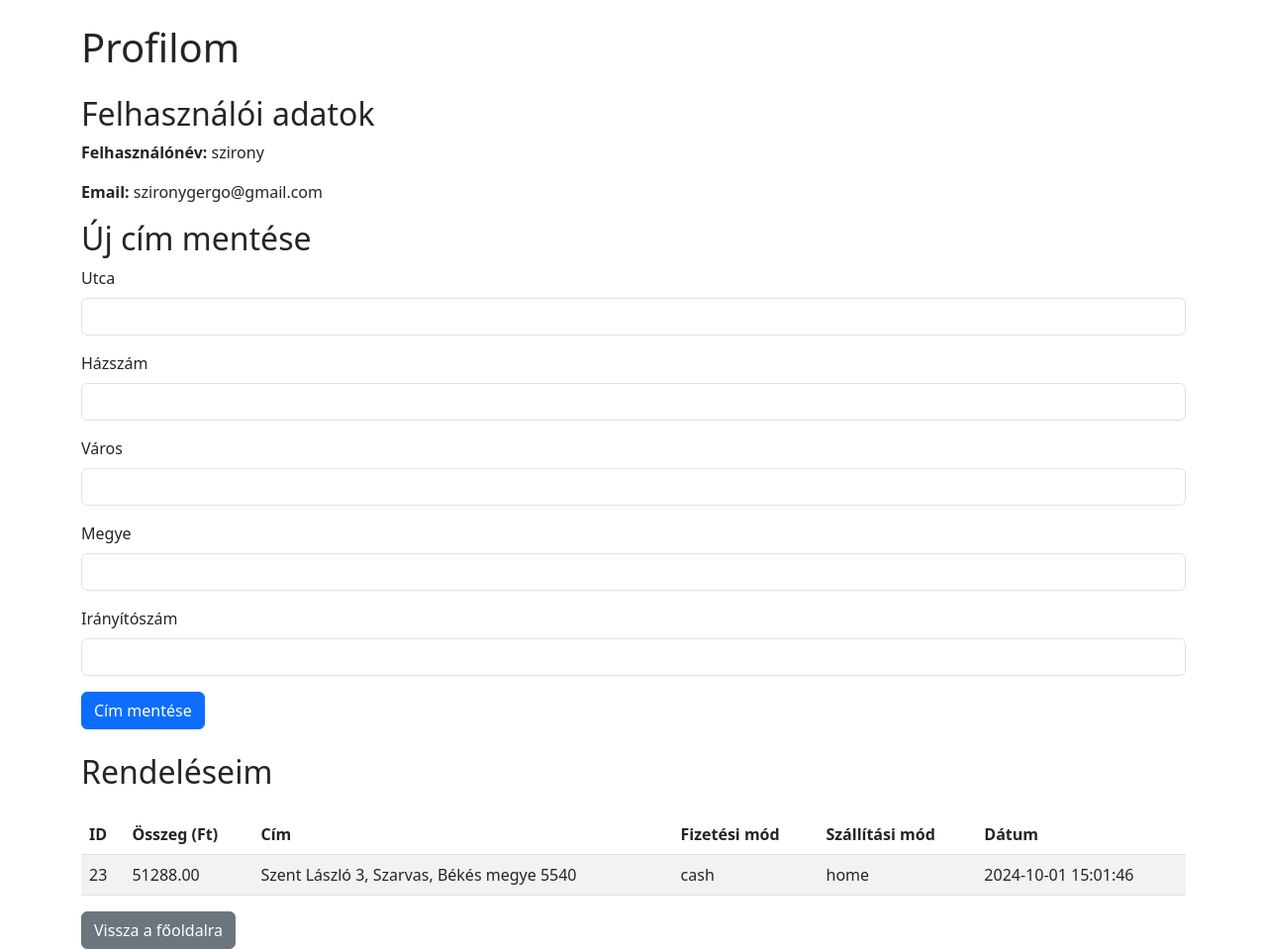
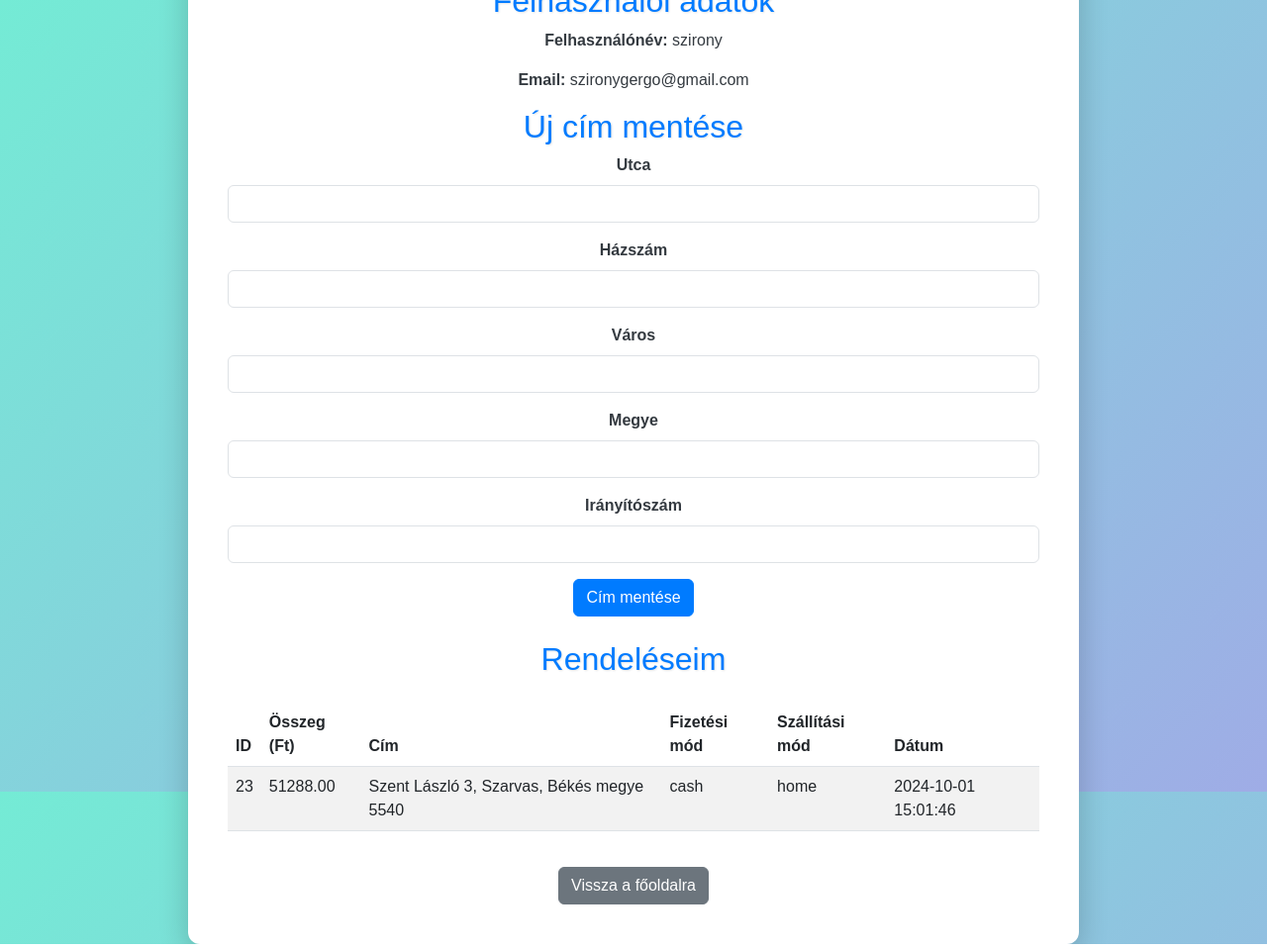
Before and after one commit to Ferfo1/ikt-shop, a PHP site: page /profile.php in a window 1280 px wide. Shown: the whole page at 99% size. Run offline with PHP 8.4, Linux system fonts and the light colour scheme; a user stored in the database is signed in; data comes from the database, SQL or seed files in the repository.

Commit message:
Refactor profile.php styling

```diff
--- a/profile.php
+++ b/profile.php
@@ -51,6 +51,77 @@
     <meta name="viewport" content="width=device-width, initial-scale=1.0">
     <title>Profil - Mini Webshop</title>
     <link rel="stylesheet" href="https://cdnjs.cloudflare.com/ajax/libs/bootstrap/5.3.0/css/bootstrap.min.css">
+    <style>
+        body {
+            font-family: 'Arial', sans-serif;
+            background: linear-gradient(135deg, #74ebd5, #9face6);
+            display: flex;
+            justify-content: center;
+            align-items: center;
+            height: 100vh;
+            margin: 0;
+            color: #343a40;
+        }
+
+        .container {
+            background-color: #fff;
+            padding: 40px;
+            border-radius: 12px;
+            box-shadow: 0 10px 30px rgba(0, 0, 0, 0.2);
+            width: 100%;
+            max-width: 900px;
+            text-align: center;
+            transition: transform 0.3s;
+        }
+
+        .container:hover {
+            transform: scale(1.02);
+        }
+
+        h1, h2 {
+            color: #007bff;
+            text-shadow: 1px 1px 2px rgba(0, 0, 0, 0.1);
+        }
+
+        table {
+            margin-top: 20px;
+        }
+
+        table th, table td {
+            padding: 10px;
+            text-align: left;
+        }
+
+        .form-label {
+            font-weight: bold;
+        }
+
+        .btn-primary {
+            background-color: #007bff;
+            border-color: #007bff;
+        }
+
+        .btn-primary:hover {
+            background-color: #0056b3;
+            border-color: #0056b3;
+        }
+
+        .btn-secondary {
+            margin-top: 20px;
+        }
+
+        input.form-control {
+            margin-bottom: 15px;
+        }
+
+        .btn {
+            transition: background-color 0.3s, transform 0.2s;
+        }
+
+        .btn:hover {
+            transform: scale(1.05);
+        }
+    </style>
 </head>
 <body>
     <div class="container">
```
